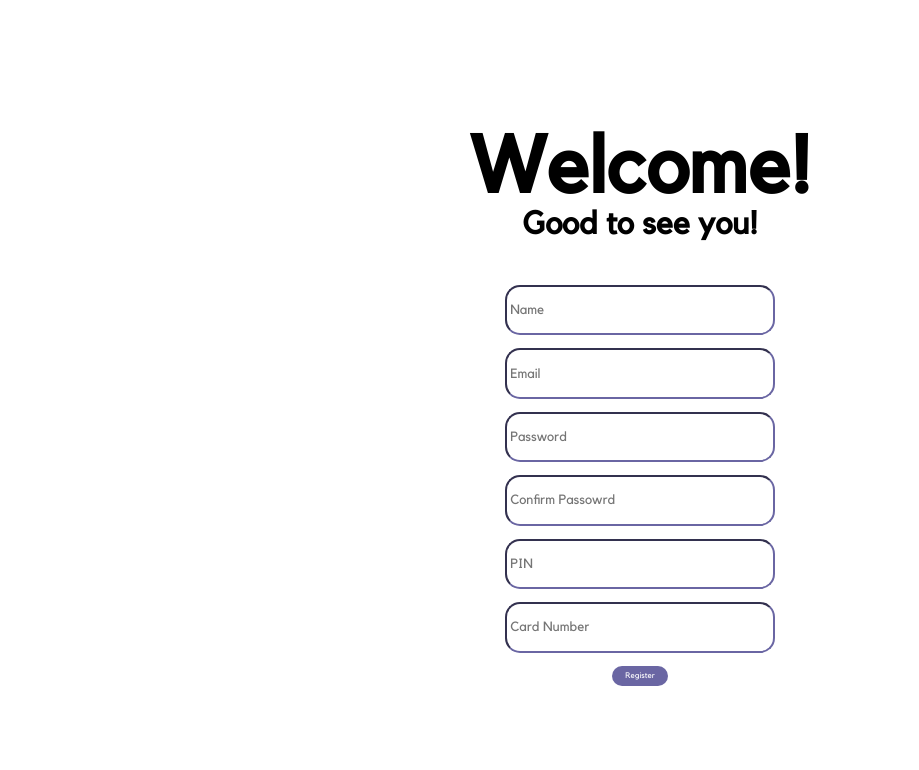
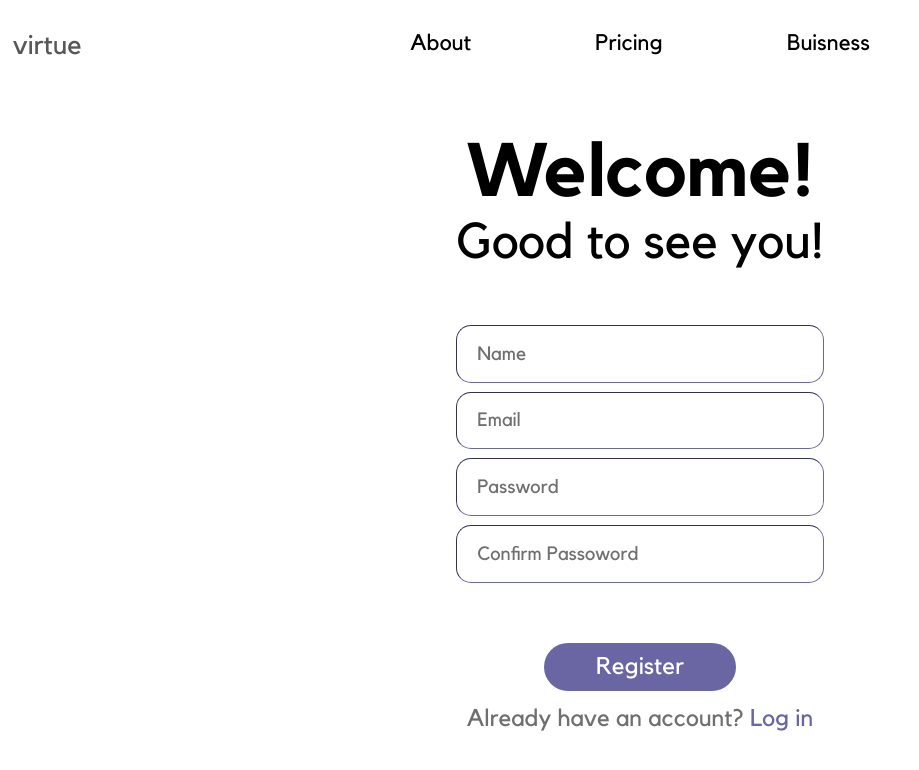
Before and after one commit to maguzzz/virtue-banking, a PHP site: page /Registration.php in a window 1280 px wide. Shown: the top 770 px of the page, without its empty margins (0-919 px from the left). Run offline with PHP 8.4, Linux system fonts and the light colour scheme.

Commit message:
Added: - link login/register - Register page complete

```diff
--- a/Login/Login.php
+++ b/Login/Login.php
@@ -51,7 +51,7 @@ if (isset($_POST["submit"])) {
                 <input class="inputBoxes" type="text" name="password" id="password" required value="" placeholder=" Password"> <br>
                 <button class="submitButton" type="submit" name="submit">Login</button> <br>
                 <a>Don't have an account? </a>
-                <a href="#createAccount">Create one</a>
+                <a href="https://localhost//virtue-banking/Registration/Registration.php">Create one</a>
             </form>
         </section>
     </div>
--- a/Registration/Registration.css
+++ b/Registration/Registration.css
@@ -22,33 +22,69 @@
     font-family: Kollektif;
 }
 
+
+
+.navbar {
+    position: absolute;
+    width: 100%;
+    text-align: center;
+    top: 4%;
+    word-spacing: 120px;
+}
+
+.navbar a{
+    color: black;
+    font-size: 1.4em;
+    text-decoration: none;
+}
+
+#logo {
+    position: absolute;
+    left: 1%;
+    top: 0%;
+    font-size: 1.3em;
+    color: #575757 !important;
+}
+
 .container {
     margin-top: 10%;
     width: 100%;
     text-align: center;
 }
-
 .regiPage h1{
     position: relative;
-    font-size: 5em;
+    font-size: 75px;
+    font-family: Kollektif-Bold;
+    font-weight: normal;
 }
 
 .regiPage h2 {
     position: relative;
-    font-size: 2em;
+    font-size: 50px;
+    font-weight: normal;
+}
+
+input::placeholder {
+    opacity: 100%;
+    color: #6F6F71;
 }
 
 .formContainer {
     position: relative;
-    margin-top: 2em;
+    margin-top: 1em;
 }
 
 .inputBoxes {
     border-color: #6A66A3;
     border-radius: 15px 15px 15px 15px;
-    width: 20em;
-    height: 3.5em;
-    margin-top: 1%;
+    border-width: 1px;
+    color: black;
+    width: 18em;
+    height: 2.9em;
+    margin-top: 0.7%;
+    font-size: 1.2em;
+    padding-left: 20px;
+    outline: none;
 }
 
 .submitButton {
@@ -56,8 +92,19 @@
     color: white;
     border: none;
     border-radius:  25px 25px 25px 25px;
-    font-size: 0.5em;
+    font-size: 1.5em;
     margin-top: 1%;
-    width: 7em;
-    height: 2.5em;
+    width: 8em;
+    height: 2em;
 }
+
+.alreadyAccount {
+    font-size: 1.5em;
+    text-decoration: none;
+    color: #6A66A3;
+}
+
+.textAlreadyAccount {
+    font-size: 1.5em;
+    color: #6F6F71;
+}
--- a/Registration/Registration.php
+++ b/Registration/Registration.php
@@ -27,6 +27,7 @@ if (isset($_POST["submit"])) {
 }
 ?>
 
+
 <!DOCTYPE html>
 <html lang="en">
 
@@ -34,49 +35,38 @@ if (isset($_POST["submit"])) {
     <meta charset="UTF-8">
     <meta name="viewport" content="width=device-width, initial-scale=1.0">
     <title>Registration</title>
-    <link rel="stylesheet" href="Registration.css">
+    <link rel="stylesheet" href="Registration.css?v=<?php echo time(); ?>">
 </head>
 
 <body>
 
+    <div class="navbar">
+        <div id="logo">
+            <a id="logo" href="#virtue">virtue</a>
+        </div>
+        <a href="#about">About</a>
+        <a href="#pricing">Pricing</a>
+        <a href="#buisness">Buisness</a>
+    </div>
+
     <div class="container">
-
         <section class="regiPage">
             <h1>Welcome!</h1>
             <h2>Good to see you!</h2>
 
             <form class="formContainer" action="" method="post" autocomplete="off">
-                <input class="inputBoxes" type="text" name="name" id="name" required value="" placeholder=" Name"> <br>
-                <input class="inputBoxes" type="text" name="email" id="email" required value="" placeholder=" Email">
-                <br>
-                <input class="inputBoxes" type="text" name="password" id="password" required value=""
-                    placeholder=" Password"> <br>
-                <input class="inputBoxes" type="text" name="confirmpassword" id="confirmpassword" required value=""
-placeholder=" Confirm Passowrd"> <br>
-                <input class="inputBoxes" type="text" name="pin" id="pin" required value="" placeholder=" PIN"> <br>
-                <input class="inputBoxes" type="text" name="cardNumber" id="cardNumber" required value=""
-                    placeholder=" Card Number"> <br>
-                <button class="submitButton" type="submit" name="submit">Register</button>
+                <br> <br>
+                <input class="inputBoxes" type="text" name="name" id="name" required value="" placeholder="Name"> <br>
+                <input class="inputBoxes" type="text" name="email" id="email" required value="" placeholder="Email"><br>
+                <input class="inputBoxes" type="text" name="password" id="password" required value="" placeholder="Password"> <br>
+                <input class="inputBoxes" type="text" name="confirmpassword" id="confirmpassword" required value="" placeholder="Confirm Passoword"> <br>
+                <br> <br> <br>
+                <button class="submitButton" type="submit" name="submit">Register</button> <br> <br>
+                <a class="textAlreadyAccount">Already have an account? </a>
+                <a class="alreadyAccount" href="/Login/Login.php">Log in</a>
             </form>
         </section>
-
-
-
-
-
-
-
-
     </div>
-
-
-
-
-
-
-
-
-
 </body>
 
 </html>
```
